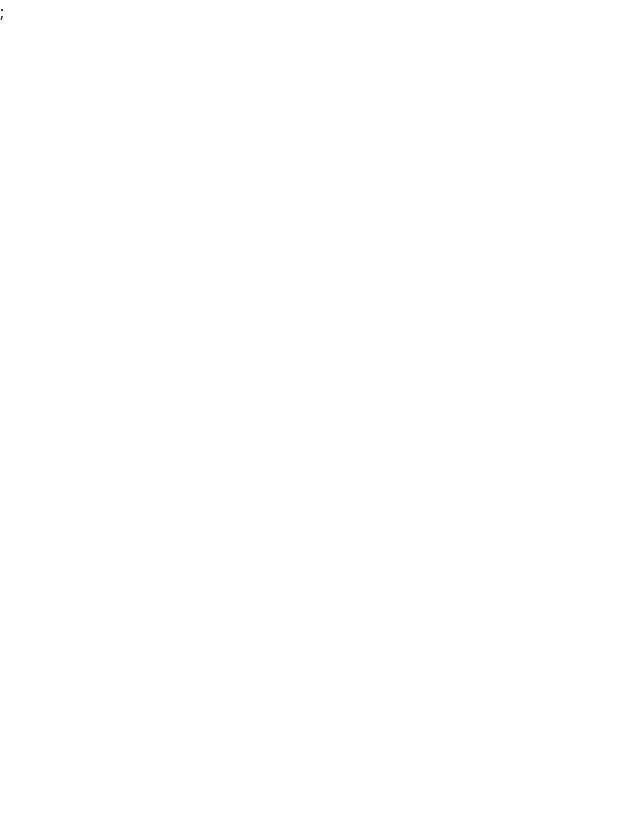
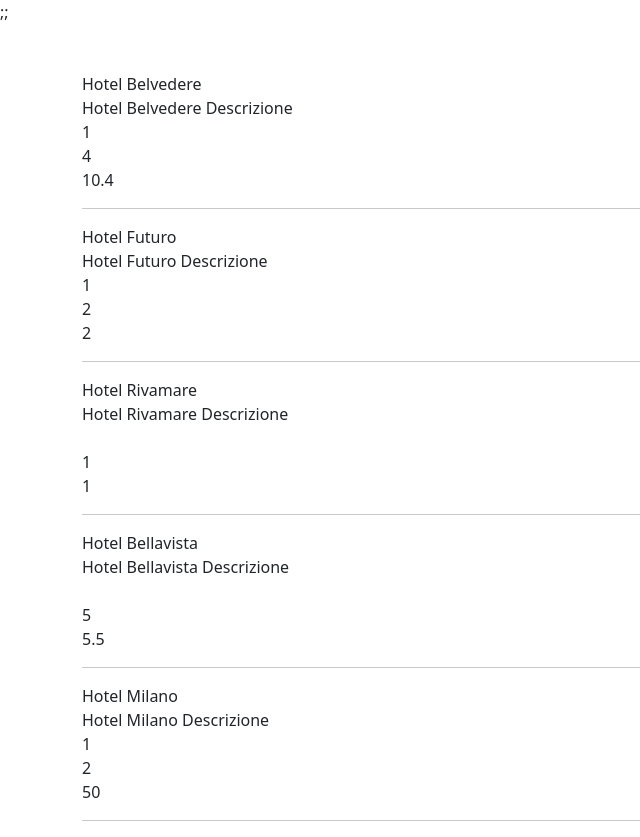
Before and after one commit to GrPaladino/php-hotel, a PHP site: page / in a window 1280 px wide. Before the commit the part shown is almost empty. Shown: the whole page, without its empty margins (0-640 px from the left). Before the commit the page ends 20 px from the top, so only its background shows below. Run offline with PHP 8.4, Linux system fonts and the light colour scheme.

Commit message:
Feat: print hotels informations

```diff
--- a/index.php
+++ b/index.php
@@ -1,4 +1,4 @@
-<?php require_once './index.php' ?>;
+<?php require_once './main.php' ?>;
 
 <!DOCTYPE html>
 <html lang="en">
@@ -11,6 +11,15 @@
     <title>Hotel list</title>
 </head>
 <body>
-
+    <div class="container mt-5">
+        <?php foreach ($hotels as $hotel): ?>
+            <?= $hotel['name'] ?> <br>
+            <?= $hotel['description'] ?><br>
+            <?= $hotel['parking'] ?><br>
+            <?= $hotel['vote'] ?><br>
+            <?= $hotel['distance_to_center'] ?><br>
+            <hr>
+            <?php endforeach ?>
+    </div>
 </body>
 </html>
--- a/main.php
+++ b/main.php
@@ -0,0 +1,43 @@
+<?php
+
+    $hotels = [
+
+        [
+            'name' => 'Hotel Belvedere',
+            'description' => 'Hotel Belvedere Descrizione',
+            'parking' => true,
+            'vote' => 4,
+            'distance_to_center' => 10.4
+        ],
+        [
+            'name' => 'Hotel Futuro',
+            'description' => 'Hotel Futuro Descrizione',
+            'parking' => true,
+            'vote' => 2,
+            'distance_to_center' => 2
+        ],
+        [
+            'name' => 'Hotel Rivamare',
+            'description' => 'Hotel Rivamare Descrizione',
+            'parking' => false,
+            'vote' => 1,
+            'distance_to_center' => 1
+        ],
+        [
+            'name' => 'Hotel Bellavista',
+            'description' => 'Hotel Bellavista Descrizione',
+            'parking' => false,
+            'vote' => 5,
+            'distance_to_center' => 5.5
+        ],
+        [
+            'name' => 'Hotel Milano',
+            'description' => 'Hotel Milano Descrizione',
+            'parking' => true,
+            'vote' => 2,
+            'distance_to_center' => 50
+        ],
+
+    ];
+
+?>;
```
